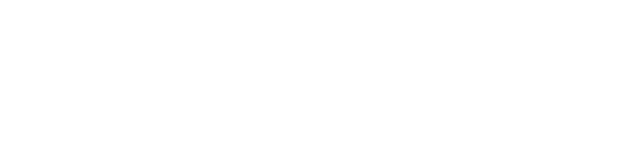
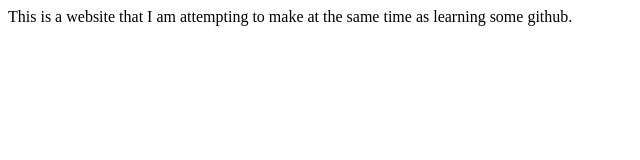
Before and after one commit to iamabighoe/html, a plain HTML site: page index.html in a window 1280 px wide. Shown: the whole page, without its empty margins (0-640 px from the left). Drawn offline with Linux system fonts and the light colour scheme.

Commit message:
Testing some changes

```diff
--- a/index.html
+++ b/index.html
@@ -6,6 +6,6 @@
   <link rel="stylesheet" href="stylesheet.css" type="text/css">
   </head>
   <body>
-
+    This is a website that I am attempting to make at the same time as learning some github.
   </body>
 </html>
```
